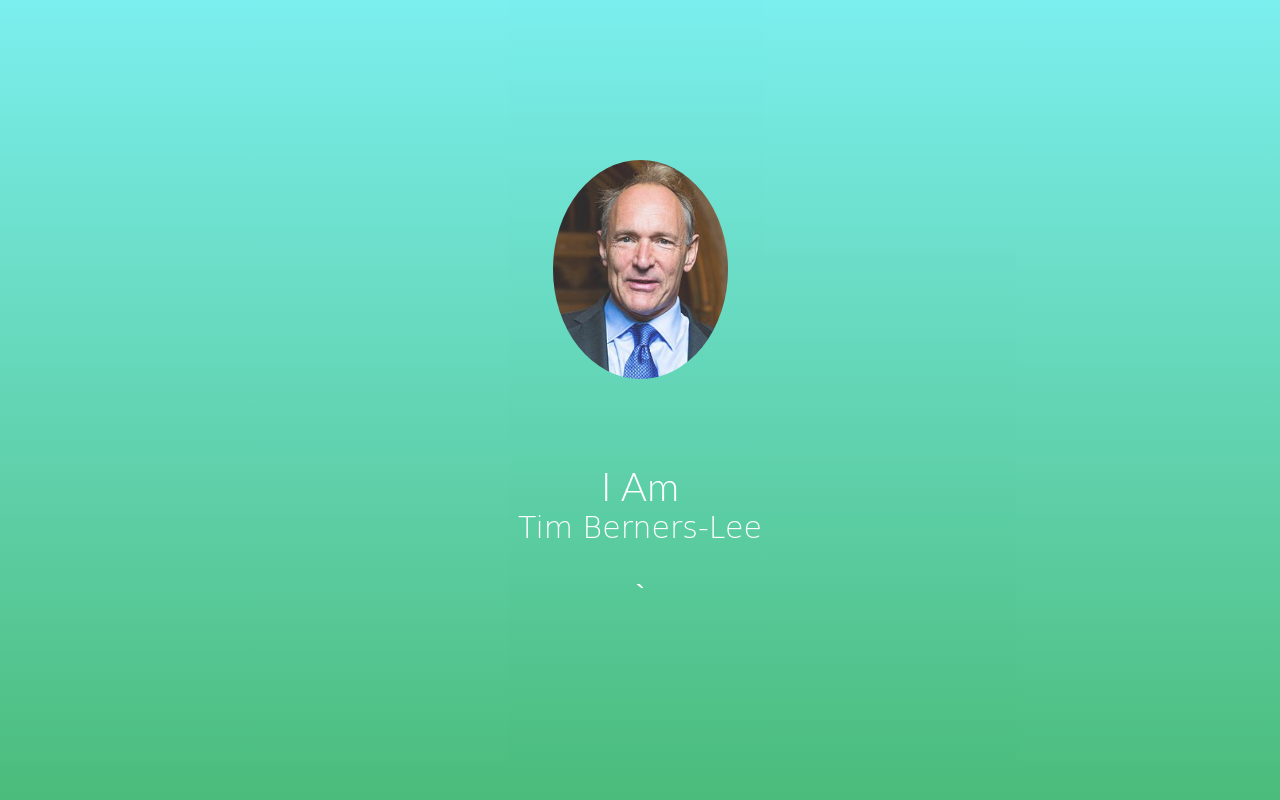
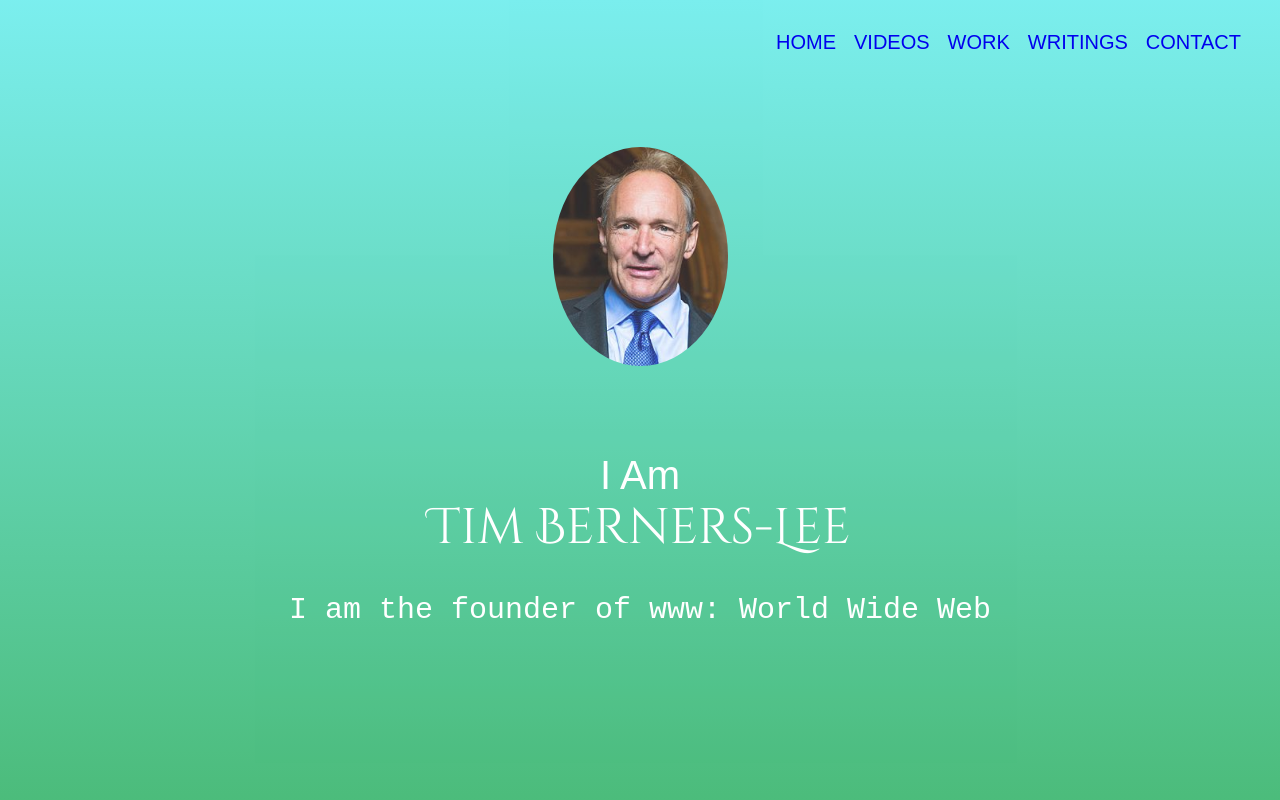
Before and after one commit to Priyanka-1985/projects, a plain HTML site: page index.html in a window 1280 px wide. Shown: the top 800 px of the page. Drawn offline with Linux system fonts and the light colour scheme.

Commit message:
Add files via upload

```diff
--- a/index.html
+++ b/index.html
@@ -1,17 +1,32 @@
-<html>
+
+<!DOCTYPE html>
+<html lang="en">
 <head>
+    <meta charset="utf-8">
     <title>Sir Tim Berners-Lee</title>
     <link rel="stylesheet" href="style.css">
+    <link href="https://fonts.googleapis.com/css?family=Cinzel+Decorative&display=swap" rel="stylesheet">
+
 </head>
 
 <body>
 
-	<section id="welcome" class="parallax-container">
+    <ul class="menu">
+        <li class="links"><a href="#welcome">HOME</a></li>
+        <li class="links"><a href="#videos">VIDEOS</a></li>
+        <li class="links"><a href="#work">WORK</a></li>
+        <li class="links"><a href="#writings">WRITINGS</a></li>
+        <li class="links"><a href="#contact">CONTACT</a></li>
+
+    </ul>
+
+    <section id="welcome">
         <div class="parallax-inner">
             <img src="stbl.jpg" class="profile" />
             <h1>I Am <br><span id="name">Tim Berners-Lee</span></h1>
-			<h2>`</h2>
+            <h2> I am the founder of www: World Wide Web</h2>
         </div>
+
     </section>
 
 
@@ -23,11 +38,35 @@
 
             He is director of the World Wide Web Consortium that he founded and a Professor in the Computer Science Department at the University of Oxford.
 
-			In 2001 he became a Fellow of the Royal Society and in 2004 he was knighted.<br/><br/>In 1994 Berners-Lee founded the World Wide Web Consortium (W3C) at the Laboratory of Computer Science (LCS) at the Massachusetts Institute of Technology in Boston. It was made up of companies that wanted to work together to create Web standards and also improve the Web. It was quickly agreed that the technology should be free of royalties and patents. Berners-Lee has served as director of this W3C since it was founded.
+            In 2001 he became a Fellow of the Royal Society and in 2004 he was knighted.<br><br>In 1994 Berners-Lee founded the World Wide Web Consortium (W3C) at the Laboratory of Computer Science (LCS) at the Massachusetts Institute of Technology in Boston. It was made up of companies that wanted to work together to create Web standards and also improve the Web. It was quickly agreed that the technology should be free of royalties and patents. Berners-Lee has served as director of this W3C since it was founded.
 
             In 1995 Microsoft produced the first version of Internet Explorer and this commercial browser created enormous growth in websites and web users.
 
             The Web was first used for e-commerce in 1997.</p>
     </section>
 
+    <section id="videos">
+        <h1>Videos</h1>
+        <div class="line"></div>
+        <br>
+        <iframe width="900" height="500" src="https://www.youtube.com/embed/OM6XIICm_qo" frameborder="0" allow="accelerometer; autoplay; encrypted-media; gyroscope; picture-in-picture" allowfullscreen></iframe>
+        <br>
+        <br>
+        <iframe width="900" height="500" src="https://www.youtube.com/embed/J8hzJxb0rpc" frameborder="0" allow="accelerometer; autoplay; encrypted-media; gyroscope; picture-in-picture" allowfullscreen></iframe>
+
+    </section>
+    <section id="work">
+        <h1>WORK</h1>
+        <div class="line"></div>
+        <iframe width="900" height="1000" src="https://en.wikipedia.org/wiki/Tim_Berners-Lee#Career_and_research" frameborder="0"></iframe>
+
+    </section>
+    <section id="writings">
+        <h1>WRITINGS</h1>
+        <div class="line"></div>
+        <a class="article" href="https://webfoundation.org/2019/03/web-birthday-30" target="_blank">30 years on, what’s next ForTheWeb?</a>
+        <br>
+        <a class="article" href="https://interestingengineering.com/how-did-tim-berners-lee-change-the-world-with-the-world-wide-web" target="_blank">How Did Tim Berners-Lee Change the World With the World Wide Web?</a>
+    </section>
+
 </body></html>
--- a/style.css
+++ b/style.css
@@ -1,17 +1,19 @@
 body {
     margin: 0;
     padding-top: 800px;
+    text-align: center;
 }
 
 .profile {
     width: 175px;
     margin-bottom: 50px;
     border-radius: 50%;
+
 }
 
 #welcome {
+
     position: absolute;
-    overflow: hidden;
     height: 800px;
     color: #FFFFFF;
     left: 0;
@@ -23,6 +25,8 @@ body {
     display: table;
     width: 100%;
     height: 100%;
+    z-index: 9;
+
 }
 
 
@@ -30,29 +34,29 @@ body {
 h1 {
 
     font-size: 40px;
-    line-height: 1.2;
-    font-family: 'Lato', sans-serif;
+    font-family: sans-serif;
     font-weight: 300;
+
 }
 
 #name {
-    font-size: 30px;
+    font-size: 50px;
     line-height: 1.2;
-    font-family: cursive
+    font-family: 'Cinzel Decorative', cursive;
+
 }
 
 h2 {
     font-size: 30px;
     font-weight: 300;
     line-height: 1.2;
-    font-family: monospace
+    font-family: monospace;
 }
 
 #bio {
 
     padding: 50px;
     text-align: center;
-    font-size: 42px;
 }
 
 .line {
@@ -78,3 +82,44 @@ p {
     vertical-align: middle;
 
 }
+
+
+.menu {
+    list-style: none;
+    position: fixed;
+    top: 10px;
+    right: 30px;
+    cursor: pointer;
+    z-index: 10;
+
+}
+
+
+
+.links {
+    float: left;
+    color: fuchsia;
+    padding-top: 5px;
+    padding-left: 9px;
+    padding-right: 9px;
+    padding-bottom: 5px;
+    font-family: fantasy;
+    font-size: 20px
+}
+
+.links:hover {
+    background-color: aqua;
+}
+
+html {
+    scroll-behavior: smooth;
+}
+
+a {
+    text-decoration: none;
+}
+
+
+.article:hover {
+    color:fuchsia;
+}
```
Lines whose indentation alone changed are shown as unchanged.
